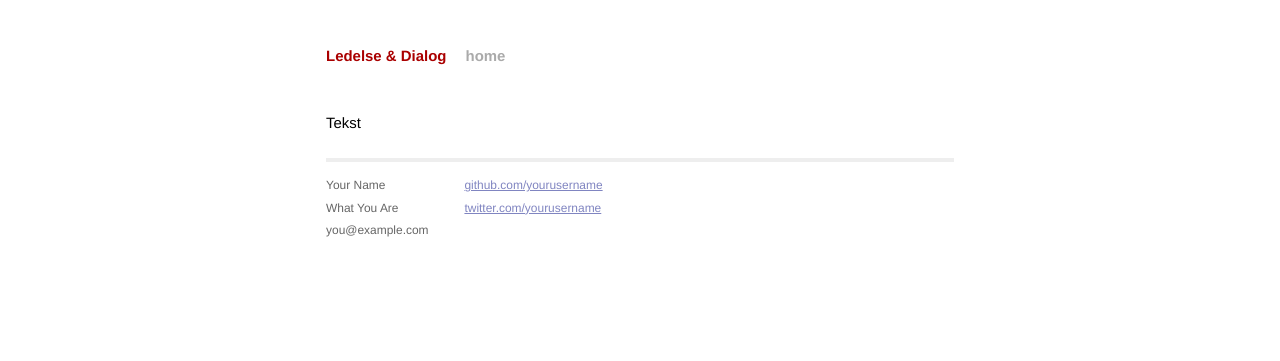
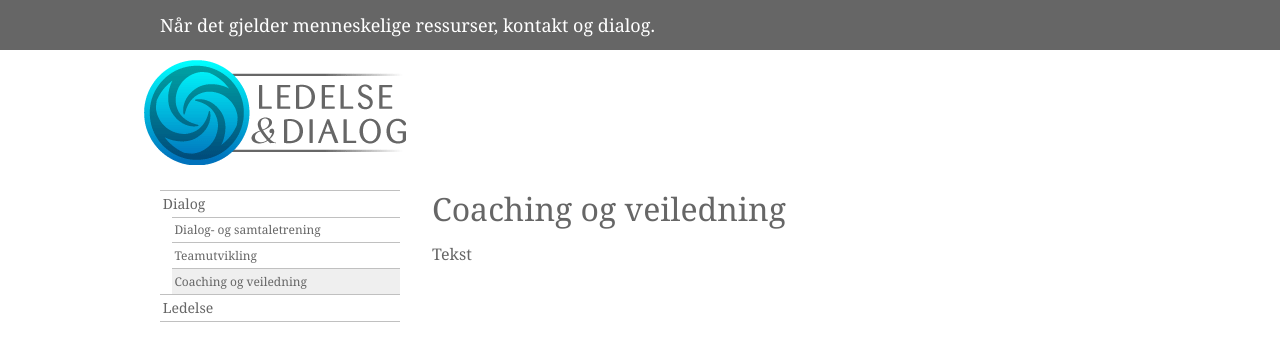
Before and after one commit to batfink/ledelseogdialog.no, a Jekyll site: the page built from dialog/_posts/2001-01-01-coaching-og-veiledning.md, in a window 1280 px wide and 900 px high. Shown: the top 361 px of the window. Built offline with Jekyll 4.4.1, drawn with Linux system fonts in a browser that asks for light colours; Markdown is read by kramdown in place of the engine named in the settings.

Commit message:
added pages

```diff
--- a/_config.yml
+++ b/_config.yml
@@ -1,3 +1,4 @@
 name: Ledelse &amp; Dialog
 markdown: redcarpet
 pygments: true
+permalink: /:categories/:title/
--- a/_includes/header.html
+++ b/_includes/header.html
@@ -1,7 +1,73 @@
-<!DOCTYPE HTML>
-<html lang="en">
+<!doctype html>
+<html lang="no">
 <head>
-    <meta charset="UTF-8">
+    <meta charset="utf-8">
     <title>{{page.title}} - {{site.name}}</title>
+    <link rel="stylesheet" href="/css/styles.css" />
 </head>
 <body>
+
+<div id="wrapper-header">
+	<div id="header">
+
+			<p>Når det gjelder menneskelige ressurser, kontakt og dialog.</p>
+
+		<a href="/" id="logo"><img src="/img/ledelse-logo.png" width="271" height="105" alt="ledelse og dialog"></a>
+
+	</div>
+</div>
+
+<div id="wrapper-body">
+	<div id="sidebar">
+
+
+<ul id="menu">
+
+
+
+
+
+
+
+
+{% assign segments = page.url | split: '/' %}
+{% assign currentpage = segments[1] %}
+{% assign subpage = segments[2] %}
+{% assign pages = site.pages %}
+{% assign categories = site.categories %}
+
+
+{% for page in pages %}
+
+    {% capture 'url' %}{{page.url | remove: 'index.html' | split: '/' }}{% endcapture %}
+    {% capture 'url_length' %}{{ url | size }}{% endcapture %}
+
+    {% unless url_length contains '0' %}
+        <li>
+            <a href="{{page.url | remove: 'index.html'}}">{{page.title}}</a>
+            {% for cat in categories %}
+                {% assign caturl = cat[0] | downcase %}
+                {% if caturl contains url and currentpage contains url %}
+                    <ul>
+                        {% for post in cat[1] %}
+                            {% assign posturlsegments = post.url | split: '/' %}
+                            {% capture 'posturl' %}{% for posturlsegment in posturlsegments | offset: 2 | limit: 1 %}{{ posturlsegment }}{% endfor %}{% endcapture %}
+                            {% if posturl contains subpage %}
+                                <li class="active"><a href="{{ post.url }}">{{ post.title }}</a></li>
+                            {% else %}
+                                <li><a href="{{ post.url }}">{{ post.title }}</a></li>
+                            {% endif %}
+                        {% endfor %}
+                    </ul>
+                {% endif %}
+            {% endfor %}
+        </li>
+    {% endunless %}
+{% endfor %}
+
+
+
+</div>
+<div id="content">
+
+   <h1>{{page.title}}</h1>
--- a/_layouts/default.html
+++ b/_layouts/default.html
@@ -1,44 +1,3 @@
-<!DOCTYPE html>
-<html>
-    <head>
-        <meta charset="utf-8">
-        <meta http-equiv="X-UA-Compatible" content="IE=edge,chrome=1">
-        <title>{{ page.title }}</title>
-        <meta name="viewport" content="width=device-width">
-
-        <!-- syntax highlighting CSS -->
-        <link rel="stylesheet" href="/css/syntax.css">
-
-        <!-- Custom CSS -->
-        <link rel="stylesheet" href="/css/main.css">
-
-    </head>
-    <body>
-
-        <div class="site">
-          <div class="header">
-            <h1 class="title"><a href="/">{{ site.name }}</a></h1>
-            <a class="extra" href="/">home</a>
-          </div>
-
-          {{ content }}
-
-          <div class="footer">
-            <div class="contact">
-              <p>
-                Your Name<br />
-                What You Are<br />
-                you@example.com
-              </p>
-            </div>
-            <div class="contact">
-              <p>
-                <a href="https://github.com/yourusername">github.com/yourusername</a><br />
-                <a href="https://twitter.com/yourusername">twitter.com/yourusername</a><br />
-              </p>
-            </div>
-          </div>
-        </div>
-
-    </body>
-</html>
+{% include header.html %}
+    {{ content }}
+{% include footer.html %}
```
Also changed, not shown: _includes/footer.html (+7 -0 lines), index.md (+2 -8 lines).
